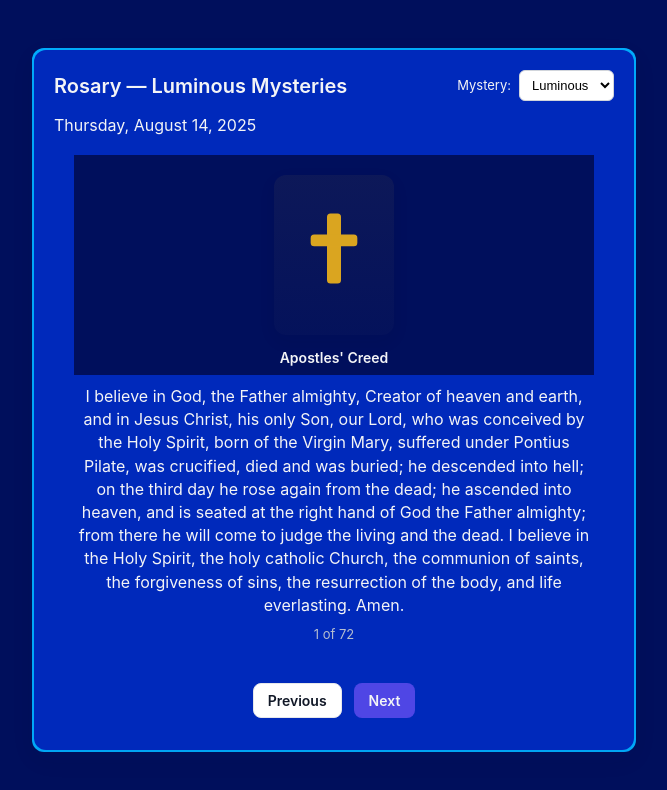
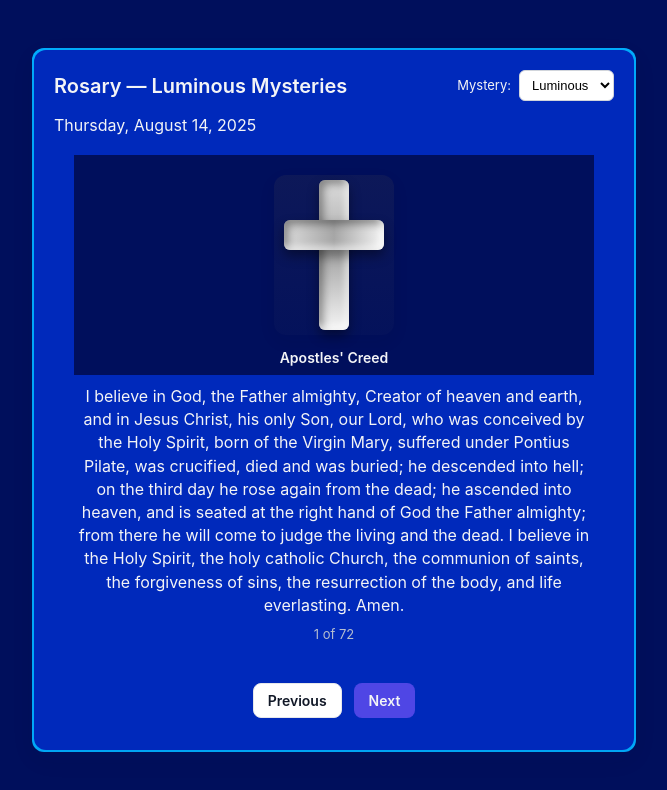
Before and after one commit to junhyungso/rosary, a React (Vite) app: page / in a window 1280 px wide. Shown: the top 790 px of the page, without its empty margins (306-973 px from the left). Built offline with nearby package versions, Linux system fonts and the light colour scheme.

Commit message:
3d visual beads

```diff
--- /dev/null
+++ b/src/components/BeadVisual/BeadVisual.css
@@ -0,0 +1,151 @@
+/* Bead visuals */
+.rw-bead-wrap {
+  display: flex;
+  flex-direction: column;
+  align-items: center;
+  margin: 20px;
+}
+
+.rw-bead {
+  width: 60px;
+  height: 60px;
+  border-radius: 50%;
+  background: radial-gradient(circle at 30% 30%, #ffffff, #888);
+  display: flex;
+  align-items: center;
+  justify-content: center;
+  position: relative;
+
+  /* Depth effect */
+  box-shadow: inset -5px -5px 10px rgba(0, 0, 0, 0.3),
+    inset 5px 5px 10px rgba(255, 255, 255, 0.2), 0 8px 12px rgba(0, 0, 0, 0.4);
+}
+
+.bead-highlight {
+  position: absolute;
+  top: 15%;
+  left: 20%;
+  width: 20px;
+  height: 20px;
+  border-radius: 50%;
+  background: rgba(255, 255, 255, 0.7);
+  filter: blur(2px);
+}
+
+.rw-bead-ourfather {
+  width: 110px;
+  height: 110px;
+  background: radial-gradient(circle at 30% 30%, #ffffff, #2c3e50);
+}
+
+.rw-bead-hailmary {
+  width: 80px;
+  height: 80px;
+  background: radial-gradient(circle at 30% 30%, #ffffff, #5a5a5a);
+}
+
+.rw-bead-apostles {
+  width: 120px;
+  height: 120px;
+  background: radial-gradient(circle at 30% 30%, #ffffff, #8b0000);
+}
+
+.rw-bead-hailqueen {
+  width: 120px;
+  height: 120px;
+  background: radial-gradient(circle at 30% 30%, #ffffff, #8a2be2);
+}
+
+.rw-bead:hover {
+  transform: translateY(-4px);
+  box-shadow: 0 12px 30px rgba(17, 24, 39, 0.12);
+}
+
+.rw-bead-label {
+  margin-top: 10px;
+  font-size: 14px;
+  font-weight: 600;
+  color: #f3f4f6;
+}
+
+/* Cross (for Apostles' Creed) */
+.rw-cross-wrap {
+  width: 120px;
+  height: 160px;
+  display: flex;
+  align-items: center;
+  justify-content: center;
+  border-radius: 12px;
+  transition: transform 220ms ease, box-shadow 220ms ease;
+  box-shadow: 0 6px 18px rgba(17, 24, 39, 0.06);
+  background: linear-gradient(
+    180deg,
+    rgba(218, 168, 32, 0.06),
+    rgba(218, 168, 32, 0.02)
+  );
+}
+
+.rw-cross {
+  width: 70px;
+  height: 95px;
+  fill: #daa520; /* golden tone */
+  stroke: rgba(0, 0, 0, 0.06);
+  stroke-width: 0;
+  display: block;
+}
+
+.rw-cross-wrap:hover {
+  transform: translateY(-4px);
+  box-shadow: 0 12px 30px rgba(17, 24, 39, 0.12);
+}
+
+/* slightly adjust label spacing for the taller cross */
+.rw-bead-wrap .rw-bead-label {
+  margin-top: 12px;
+}
+
+.cross {
+  position: relative;
+  width: 100px;
+  height: 150px;
+  display: flex;
+  align-items: center;
+  justify-content: center;
+}
+
+/* Vertical bar */
+.cross .vertical {
+  width: 30px;
+  height: 150px;
+  background: linear-gradient(180deg, #dcdcdc, #a6a6a6, #f5f5f5);
+  border-radius: 6px;
+  box-shadow: inset -4px -4px 6px rgba(255, 255, 255, 0.6),
+    inset 4px 4px 8px rgba(0, 0, 0, 0.4), 0 6px 12px rgba(0, 0, 0, 0.4);
+}
+
+/* Horizontal bar */
+.cross .horizontal {
+  position: absolute;
+  top: 40px;
+  width: 100px;
+  height: 30px;
+  background: linear-gradient(90deg, #dcdcdc, #a6a6a6, #f5f5f5);
+  border-radius: 6px;
+  box-shadow: inset -4px -4px 6px rgba(255, 255, 255, 0.6),
+    inset 4px 4px 8px rgba(0, 0, 0, 0.4), 0 6px 12px rgba(0, 0, 0, 0.4);
+}
+
+/* responsive shrink for cross on small screens */
+@media (max-width: 640px) {
+  .rw-root {
+    padding: 2px;
+  }
+  .rw-cross-wrap {
+    width: 92px;
+    height: 120px;
+  }
+  .rw-cross {
+    width: 58px;
+    height: 78px;
+  }
+}
--- a/src/components/BeadVisual/BeadVisual.tsx
+++ b/src/components/BeadVisual/BeadVisual.tsx
@@ -1,4 +1,5 @@
 import type { BeadType } from '../../types';
+import './BeadVisual.css';
 
 const BeadVisual = ({
   beadType,
@@ -37,16 +38,10 @@ const BeadVisual = ({
     return (
       <div className="rw-bead-wrap">
         <div className="rw-cross-wrap" aria-hidden>
-          <svg
-            className="rw-cross"
-            viewBox="0 0 120 160"
-            xmlns="http://www.w3.org/2000/svg"
-            role="img"
-            aria-label="Cross"
-          >
-            <rect x="48" y="8" width="24" height="120" rx="6" />
-            <rect x="20" y="44" width="80" height="20" rx="6" />
-          </svg>
+          <div className="cross">
+            <div className="vertical"></div>
+            <div className="horizontal"></div>
+          </div>
         </div>
         <div className="rw-bead-label">{label}</div>
       </div>
--- a/src/page/RosaryPrayer/RosaryPrayer.css
+++ b/src/page/RosaryPrayer/RosaryPrayer.css
@@ -96,57 +96,6 @@
   align-items: center;
   gap: 18px;
   width: 100%;
-}
-
-/* Bead visuals */
-.rw-bead-wrap {
-  display: flex;
-  flex-direction: column;
-  align-items: center;
-  margin: 20px;
-}
-
-.rw-bead {
-  border-radius: 999px;
-  border: 6px solid rgba(0, 0, 0, 0.06);
-  box-shadow: 0 6px 18px rgba(17, 24, 39, 0.06);
-  transition: transform 220ms ease, box-shadow 220ms ease;
-}
-
-.rw-bead-ourfather {
-  width: 110px;
-  height: 110px;
-  background: #8b4513;
-}
-
-.rw-bead-hailmary {
-  width: 80px;
-  height: 80px;
-  background: #c0c0c0;
-}
-
-.rw-bead-apostles {
-  width: 120px;
-  height: 120px;
-  background: #daa520;
-}
-
-.rw-bead-hailqueen {
-  width: 120px;
-  height: 120px;
-  background: #8a2be2;
-}
-
-.rw-bead:hover {
-  transform: translateY(-4px);
-  box-shadow: 0 12px 30px rgba(17, 24, 39, 0.12);
-}
-
-.rw-bead-label {
-  margin-top: 10px;
-  font-size: 14px;
-  font-weight: 600;
-  color: #f3f4f6;
 }
 
 /* Prayer block */
@@ -260,53 +209,9 @@
   }
 }
 
-/* Cross (for Apostles' Creed) */
-.rw-cross-wrap {
-  width: 120px;
-  height: 160px;
-  display: flex;
-  align-items: center;
-  justify-content: center;
-  border-radius: 12px;
-  transition: transform 220ms ease, box-shadow 220ms ease;
-  box-shadow: 0 6px 18px rgba(17, 24, 39, 0.06);
-  background: linear-gradient(
-    180deg,
-    rgba(218, 168, 32, 0.06),
-    rgba(218, 168, 32, 0.02)
-  );
-}
-
-.rw-cross {
-  width: 70px;
-  height: 95px;
-  fill: #daa520; /* golden tone */
-  stroke: rgba(0, 0, 0, 0.06);
-  stroke-width: 0;
-  display: block;
-}
-
-.rw-cross-wrap:hover {
-  transform: translateY(-4px);
-  box-shadow: 0 12px 30px rgba(17, 24, 39, 0.12);
-}
-
-/* slightly adjust label spacing for the taller cross */
-.rw-bead-wrap .rw-bead-label {
-  margin-top: 12px;
-}
-
 /* responsive shrink for cross on small screens */
 @media (max-width: 640px) {
   .rw-root {
     padding: 2px;
   }
-  .rw-cross-wrap {
-    width: 92px;
-    height: 120px;
-  }
-  .rw-cross {
-    width: 58px;
-    height: 78px;
-  }
 }
```
